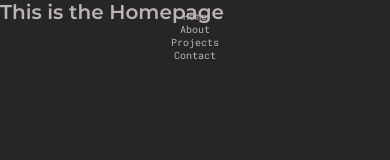
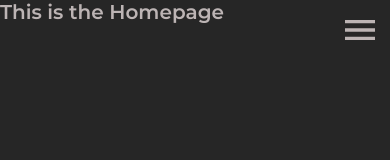
Before and after one commit to ZBeckwith6/Portfolio-Site-, a React (Create React App) app: page / in a window 390 px wide. Shown: the top 160 px of the page. Built offline with nearby package versions, Linux system fonts and the light colour scheme; the HTML template or start-up script is replaced by a standard one.

Commit message:
Responsive Navbar

```diff
--- a/src/components/NavMenu.js
+++ b/src/components/NavMenu.js
@@ -1,38 +1,159 @@
-import React from 'react';
+import React, { useState } from 'react';
 import { NavLink } from 'react-router-dom';
 import styled from 'styled-components';
+import { MdClose, MdMenu } from 'react-icons/md';
 
 const NavMenuStyles = styled.div`
   position: fixed;
   z-index: 100;
-  top: 0
+  top: 0;
   left: 0;
   width: 100%;
   padding: 1rem 0;
-  backgound: var(--dark-bg);
-  ul{
+  background: var(--dark-bg);
+  ul {
     max-width: 1200px;
     margin: 0 auto;
     width: 90%;
     text-align: center;
+    li {
+      display: inline-block;
+      border-radius: 8px;
+      transition: 0.3s ease background-color;
+      &:hover {
+        background-color: var(--deep-dark);
+      }
+    }
+    a {
+      display: inline-block;
+      font-family: 'RobotoMono Regular';
+      padding: 1rem 2rem;
+      font-size: 2rem;
+      color: var(--gray-1);
+      outline: none;
+    }
+    .active {
+      color: var(--white);
+    }
+  }
+  .mobile-menu-icon {
+    position: absolute;
+    right: 1rem;
+    top: 1rem;
+    width: 4rem;
+    cursor: pointer;
+    display: none;
+    outline: none;
+    * {
+      pointer-events: none;
+    }
+  }
+  .navItems .closeNavIcon {
+    display: none;
+  }
+  @media only screen and (max-width: 768px) {
+    padding: 0;
+    .hide-item {
+      transform: translateY(calc(-100% - var(--top)));
+    }
+    .mobile-menu-icon {
+      display: block;
+    }
+    .navItems {
+      --top: 1rem;
+      transition: 0.3s ease transform;
+      background-color: var(--deep-dark);
+      padding: 2rem;
+      width: 90%;
+      max-width: 300px;
+      border-radius: 12px;
+      position: absolute;
+      right: 1rem;
+      top: var(--top);
+      .closeNavIcon {
+        display: block;
+        width: 3rem;
+        margin: 0 0 0 auto;
+        cursor: pointer;
+        * {
+          pointer-events: none;
+        }
+      }
+      li {
+        display: block;
+        margin-bottom: 1rem;
+      }
+    }
   }
 `;
 
 export default function NavMenu() {
+  const [showNav, SetShowNav] = useState(false);
   return (
     <NavMenuStyles>
-      <ul>
+      <div
+        className="mobile-menu-icon"
+        onClick={() => SetShowNav(!showNav)}
+        role="button"
+        onKeyDown={() => SetShowNav(!showNav)}
+        tabIndex={0}
+      >
+        <MdMenu />
+      </div>
+      <ul className={!showNav ? 'navItems hide-item' : 'navItems'}>
+        <div
+          className="closeNavIcon"
+          onClick={() => SetShowNav(!showNav)}
+          role="button"
+          onKeyDown={() => SetShowNav(!showNav)}
+          tabIndex={0}
+        >
+          <MdClose />
+        </div>
         <li>
-          <NavLink to="/">Home</NavLink>
+          <NavLink
+            to="/"
+            exact
+            onClick={() => SetShowNav(!showNav)}
+            role="button"
+            onKeyDown={() => SetShowNav(!showNav)}
+            tabIndex={0}
+          >
+            Home
+          </NavLink>
         </li>
         <li>
-          <NavLink to="/about">About</NavLink>
+          <NavLink
+            to="/about"
+            onClick={() => SetShowNav(!showNav)}
+            role="button"
+            onKeyDown={() => SetShowNav(!showNav)}
+            tabIndex={0}
+          >
+            About
+          </NavLink>
         </li>
         <li>
-          <NavLink to="/projects">Projects</NavLink>
+          <NavLink
+            to="/projects"
+            onClick={() => SetShowNav(!showNav)}
+            role="button"
+            onKeyDown={() => SetShowNav(!showNav)}
+            tabIndex={0}
+          >
+            Projects
+          </NavLink>
         </li>
         <li>
-          <NavLink to="/contact">Contact</NavLink>
+          <NavLink
+            to="/contact"
+            onClick={() => SetShowNav(!showNav)}
+            role="button"
+            onKeyDown={() => SetShowNav(!showNav)}
+            tabIndex={0}
+          >
+            Contact
+          </NavLink>
         </li>
       </ul>
     </NavMenuStyles>
```
